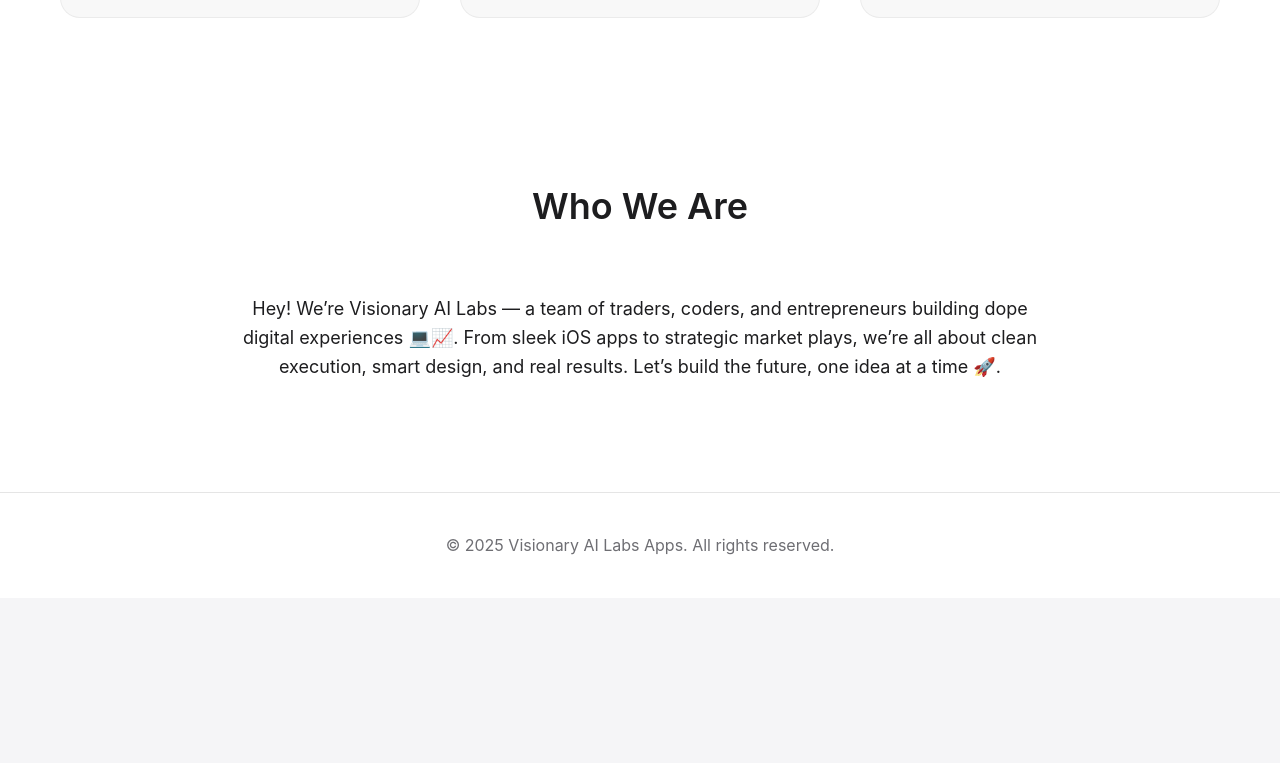
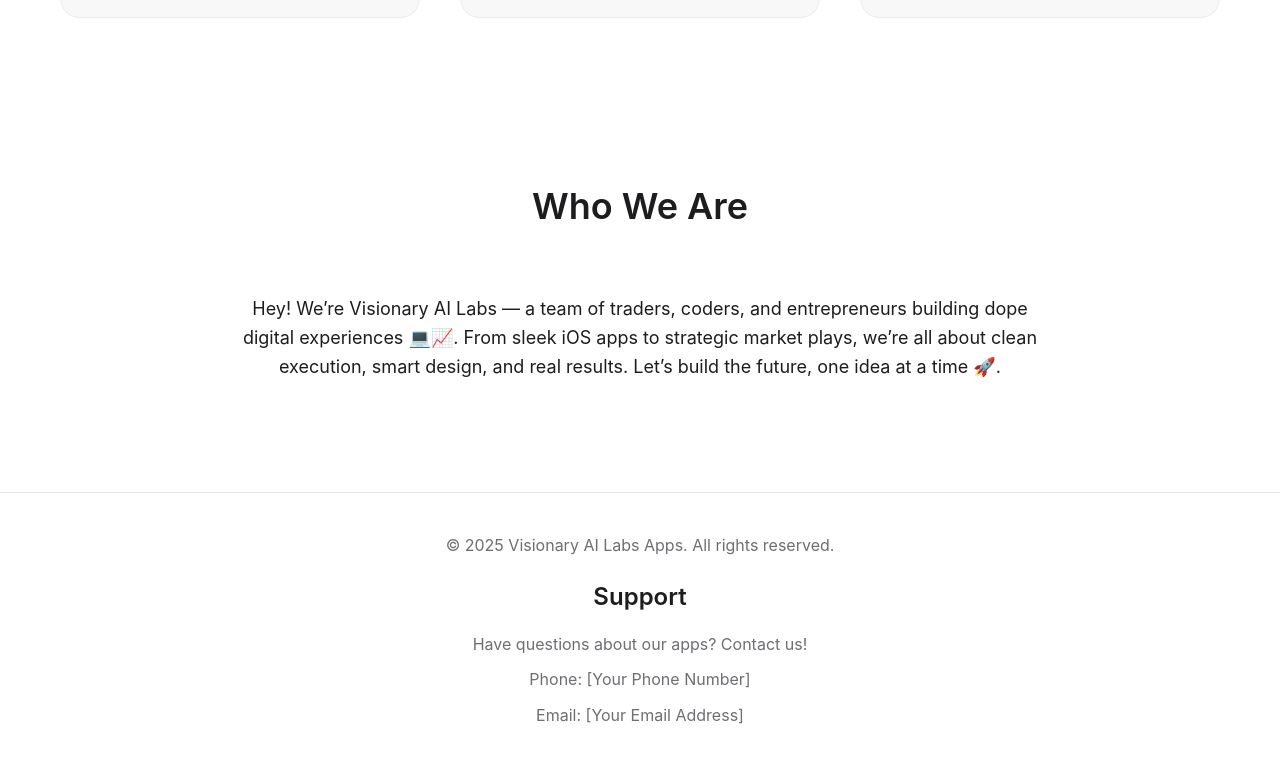
Before and after one commit to visionary-ailabs/visionary-ios-apps, a plain HTML site: page index.html in a window 1280 px wide. Shown: the part 1250-2013 px from the top of the page. Before the commit the page ends 1848 px from the top, so only its background shows below. Drawn offline with Linux system fonts and the light colour scheme.

Commit message:
Update index.html
Added update due to Apples request

```diff
--- a/index.html
+++ b/index.html
@@ -1,4 +1,3 @@
-
 <!DOCTYPE html>
 <html lang="en">
 <head>
@@ -250,6 +249,25 @@
             color: white;
         }
 
+        /* Contact Section */
+        .contact-info {
+            margin-top: 20px;
+            text-align: center;
+        }
+
+        .contact-info h3 {
+            font-size: 24px;
+            font-weight: 600;
+            color: #1d1d1f;
+            margin-bottom: 15px;
+        }
+
+        .contact-info p {
+            font-size: 16px;
+            color: #6e6e73;
+            margin-bottom: 10px;
+        }
+
         /* Responsive */
         @media (max-width: 768px) {
             .hero h1 {
@@ -343,6 +361,12 @@
     <footer id="contact">
         <div class="container">
             <p>&copy; 2025 Visionary AI Labs Apps. All rights reserved.</p>
+            <div class="contact-info">
+                <h3>Support</h3>
+                <p>Have questions about our apps? Contact us!</p>
+                <p>Phone: [Your Phone Number]</p>
+                <p>Email: [Your Email Address]</p>
+            </div>
         </div>
     </footer>
 
@@ -362,14 +386,14 @@
         });
 
         // Add scroll effect to header
-        window.addEventListener('scroll', () => {
+        window.addEvntListener('scroll', () => {
             const header = document.querySelector('header');
-            if (window.scrollY > 100) {
+            if (windw.scrollY > 100) {
                 header.style.background = 'rgba(255, 255, 255, 0.95)';
             } else {
                 header.style.background = 'rgba(255, 255, 255, 0.8)';
             }
         });
     </script>
-</body>
+</bo
 </html>
```
